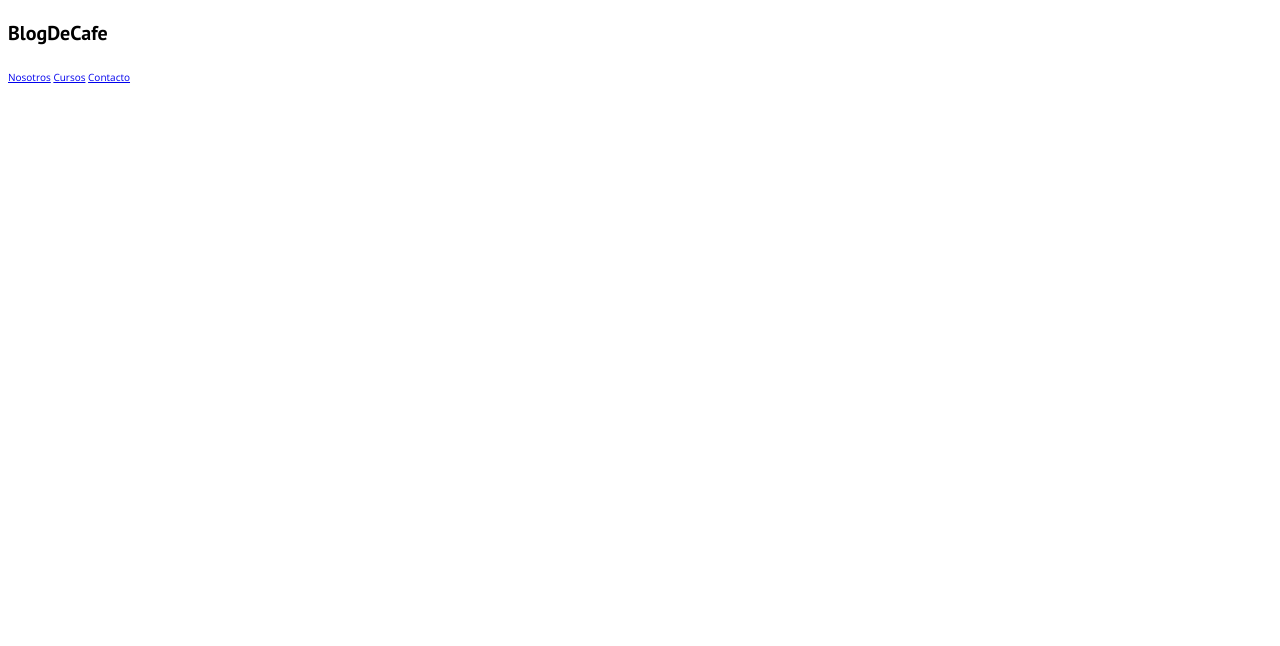
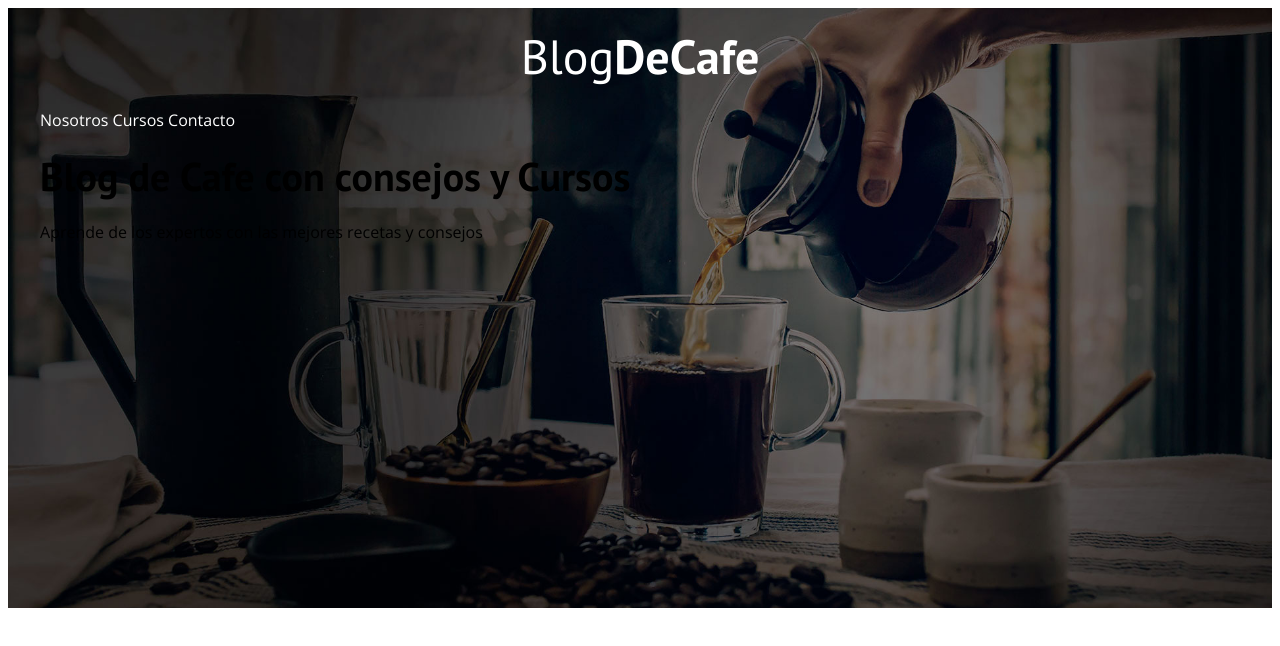
Before and after one commit to sergiiolezcano/blogcafe, a plain HTML site: page index.html in a window 1280 px wide. Drawn offline with nearby package versions, Linux system fonts and the light colour scheme.

Commit message:
Subiendo archivos de index y style modificados

```diff
--- a/css/style.css
+++ b/css/style.css
@@ -7,10 +7,10 @@ html {
   }
   body {
       font-family: 'Open Sans', sans-serif;
-      font-size: 1.6 rem;
+      font-size: 1.6rem;
       line-height: 2;
   }
-  /** Globales **/
+  /**GLOBALES**/
   .contenedor {
       max-width: 1200px;
       margin: 0 auto;
@@ -18,3 +18,48 @@ html {
   h1, h2, h3, h4 {
       font-family: 'PT Sans', sans-serif
   }
+  h1{
+      font-size: 4.8rem;
+  }
+h2{
+    font-size: 4rem;
+}
+h3{
+    font-size: 3.2rem;
+}
+h4{
+    font-size: 2.8rem;
+}
+img{
+    max-width: 100%;
+}
+/**UTILIDADES**/
+.centrar-texto{
+    text-align: center;
+}
+.no-margin{
+    margin: 0;
+}
+/**HEADER**/
+.site-header{
+    background-image: url(../img/banner.jpg);
+    background-repeat:no-repeat;
+    background-position: center center;
+    background-size: cover;
+    height: 60rem;
+}
+.site-header a {
+    color: #ffffff;
+    text-decoration: none;
+}
+.site-header h1{
+    text-align: center;
+    font-weight: 400;
+}
+.site-header h1 span{
+    font-weight: 700;
+}
+.navegacion a{
+    text-align: center;
+    display: block;
+}
--- a/index.html
+++ b/index.html
@@ -9,13 +9,22 @@
     <link rel="stylesheet" href="css/style.css  ">
 </head>
 <body>
-    <h1>BlogDeCafe</h1>
-
-    <nav>
-        <a href="#">Nosotros</a>
-        <a href="#">Cursos</a>
-        <a href="#">Contacto</a>
-    </nav>
+    <header class="site-header">
+        <div class="contenedor">
+            <div class="barra">
+                <a href="/">
+                    <h1 class="no-margin">Blog<span>DeCafe</span></h1>
+                </a>
+                    <a href="nosotros.html">Nosotros</a>
+                    <a href="cursos.html">Cursos</a>
+                    <a href="contacto.html">Contacto</a>
+            </div><!--barra-->
+                <div class="texto-header">
+                    <h2 class="no-margin">Blog de Cafe con consejos y Cursos</h2>
+                    <p class="no-margin">Aprende de los expertos con las mejores recetas y consejos</p>
+                </div>
+        </div><!--contenedor-->
+    </header>
 
 </body>
 </html>
```
